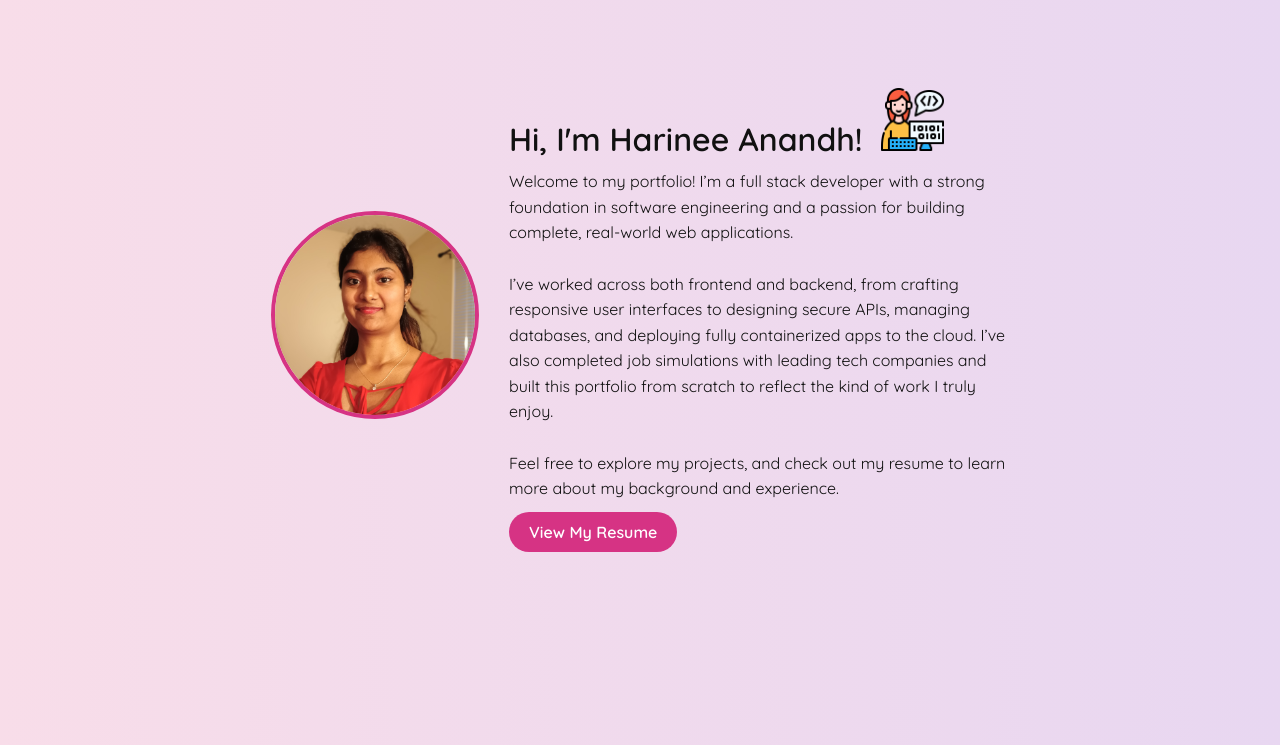
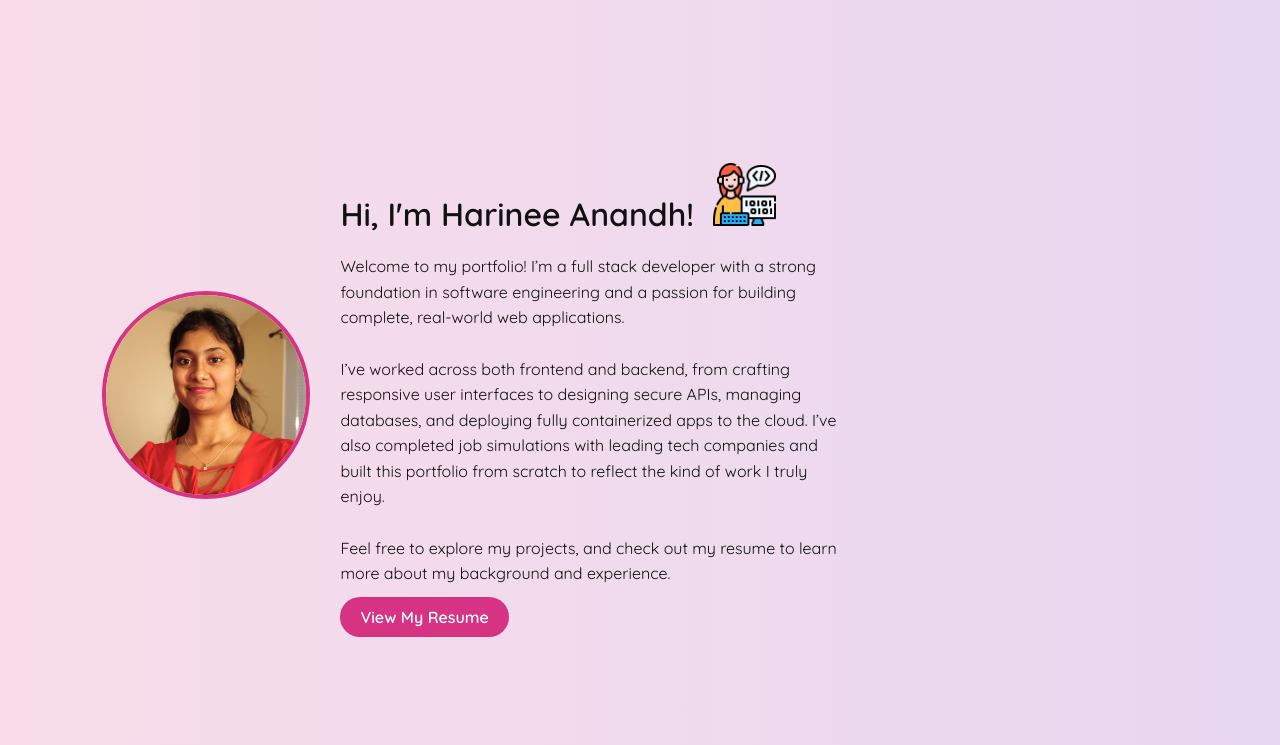
Before and after one commit to Harineeanandh/harineeanandh-portfolio, a plain HTML site: page index.html in a window 1280 px wide. Shown: the part 55-800 px from the top of the page. Drawn offline with Linux system fonts and the light colour scheme; files that its build step writes are made by us from their sources.

Commit message:
updating main.css

```diff
--- a/style/main.css
+++ b/style/main.css
@@ -79,15 +79,15 @@ body {
   display: flex;
   flex-direction: row;
   align-items: center;
-  justify-content: center;
+  justify-content: flex-start;
   min-height: 80vh;
-  padding: 40px 10%; /* was 60px before – reduced top padding */
+  padding: 80px 8% 40px 8%;
   gap: 30px;
   text-align: left;
   animation: fadeInUp 1.2s ease-out both;
-  margin-top: -60px;
+  margin-top: -30px;
+  transform: translateX(-30px);
 }
-
 
 .cloud-box {
   background-color: white;
@@ -109,19 +109,22 @@ body {
   border-radius: 1000%;
   object-fit: cover;
   border: 4px solid #d63384;
+  margin-top: 20px;
 }
 
 .intro h1 {
   font-size: 2em;
   margin: 0 0 10px;
-  color: #111; /* Darker heading */
+  color: #111;
+  margin-top: 20px;
 }
 
 .intro p {
   max-width: 500px;
   line-height: 1.6;
   margin: 0;
-  color: #111; /* Also darkened the paragraph */
+  color: #111;
+  margin-top: 20px;
 }
 
 /* Resume button */
```
